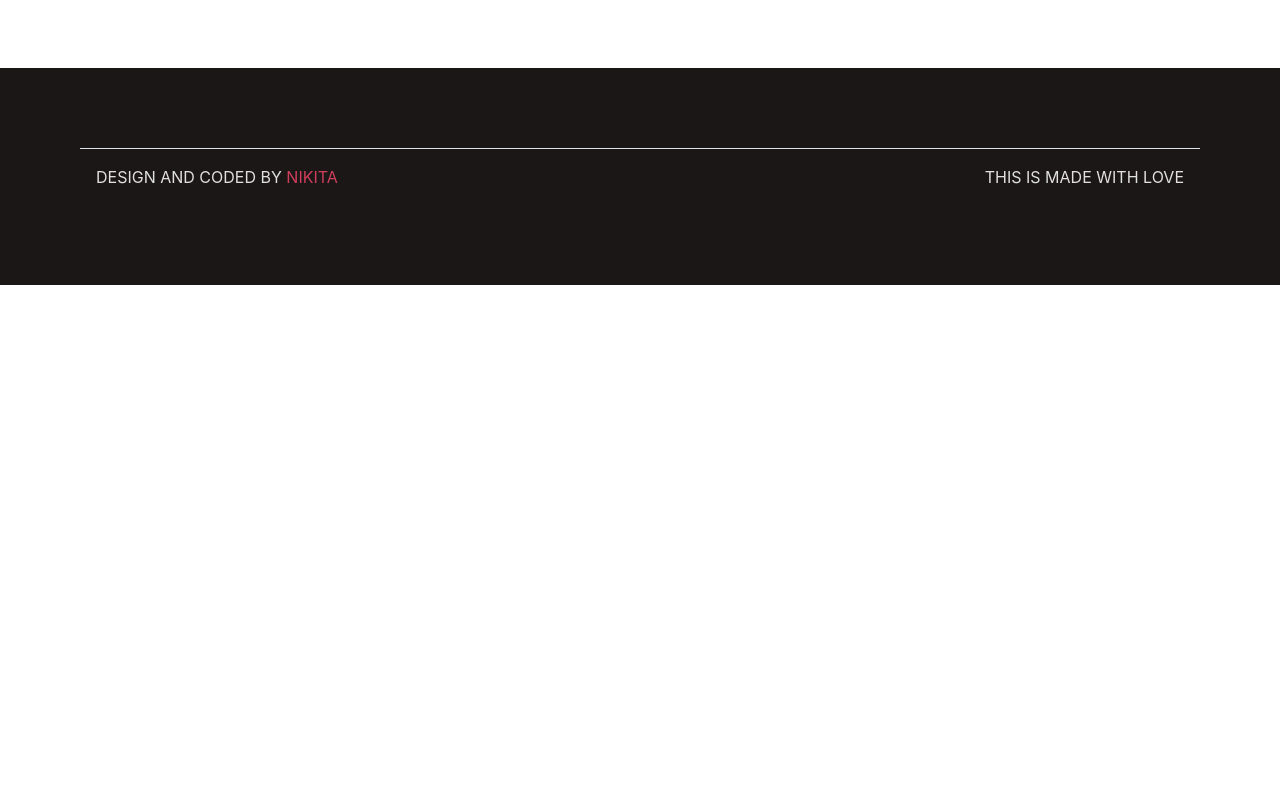
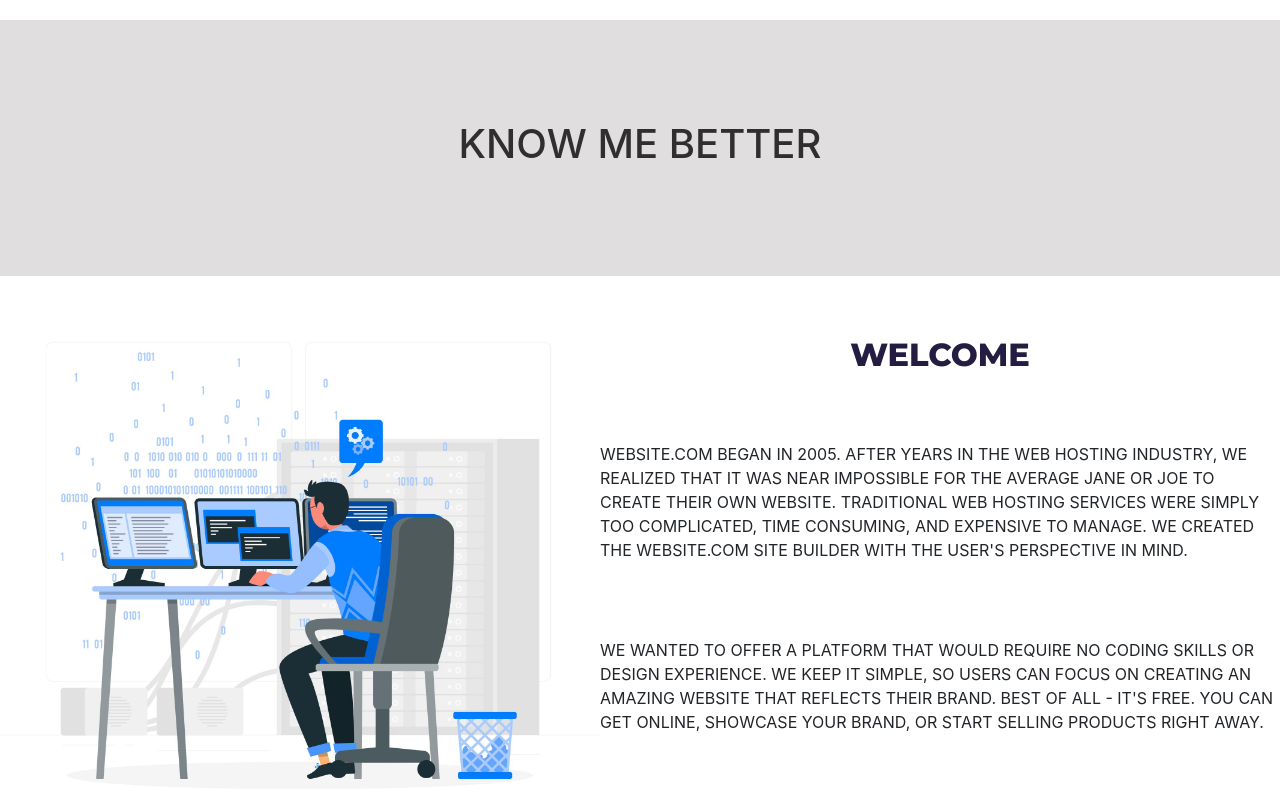
Before and after one commit to Nikita711/Fascination, a React (Create React App) app: page /About in a window 1280 px wide. Shown: the part 780-1580 px from the top of the page. Before the commit the page ends 1065 px from the top, so only its background shows below. Built offline with nearby package versions, Linux system fonts and the light colour scheme; a web font is replaced by a local one.

Commit message:
About us page Ready

```diff
--- a/src/App.js
+++ b/src/App.js
@@ -1,5 +1,5 @@
 import React, { Component } from "react";
-import { BrowserRouter, Route, Switch, Router } from "react-router-dom";
+import { BrowserRouter, Route, Switch } from "react-router-dom";
 
 import Projects from "./Components/Projects";
 import About from "./Components/About";
@@ -17,11 +17,11 @@
           <div>
             <Navbar />
             <Switch>
-              <Route path="/Projects" component={Projects} exact />
+              <Route path="/Projects" exact component={Projects} />
               <Route path="/About" component={About} />
               <Route path="/Contact" component={Contact} />
               <Route path="/Skills" component={Cards} />
-              <Route path="/" component={Error} />
+              <Route path="#" component={Error} />
             </Switch>
           </div>
         </BrowserRouter>
--- /dev/null
+++ b/src/Components/About.css
@@ -0,0 +1,28 @@
+@import url("https://fonts.googleapis.com/css2?family=Montserrat:wght@800&display=swap");
+
+.home-header {
+  background-color: rgb(224, 222, 222);
+  padding: 100px;
+}
+.home-header h1 {
+  color: rgb(48, 46, 46);
+  text-align: center;
+}
+.home-content {
+  display: flex;
+  flex-direction: row;
+  justify-content: space-around;
+}
+img {
+  height: 600px;
+  width: 600px;
+}
+.home-content p {
+  padding-top: 60px;
+}
+.home-content h2 {
+  color: rgb(36, 29, 65);
+  text-align: center;
+  font-family: "Montserrat", sans-serif;
+  font-weight: 800;
+}
--- a/src/Components/About.jsx
+++ b/src/Components/About.jsx
@@ -1,47 +1,35 @@
 import React from "react";
+import img2 from "../Images/4002785.jpg";
+import "./About.css";
 
 function About(props) {
   return (
     <div>
-      <p title={props.title} />
-
-      {/* <p>
-        Hello, my name is Garrett. I'm a full stack engineer with experience in
-        Angular, AngularJS, Express JS, Node JS, Oracle SQL, MongoDB, and React.
-      </p>
-
-      <p>
-        My dream is to one day start my own business and become an entrepreneur
-        (currently working on some ideas).
-      </p>
-
-      <p>
-        I'm constantly learning new things. currently those things include
-        gaining more experience with MongoDB, React, Express JS, and Node JS
-      </p>
-
-      <p>
-        My latest project, Dev Grub, is a cookbook for developers. You can check
-        it out{" "}
-        <a href="https://devgrub.com" target="_blank" rel="noopener noreferrer">
-          here
-        </a>
-        , or on the homepage. It is built with Angular, MongoDB, Express JS, and
-        Node JS. However, I will be rebuilding it using React in the coming
-        months
-      </p>
-
-      <p>
-        When I'm not learning something new chances are I'm creating some
-        YouTube videos. You can find those{" "}
-        <a
-          href="http://www.youtube.com/c/GarrettLove1"
-          target="_blank"
-          rel="noopener noreferrer"
-        >
-          here
-        </a>
-      </p> */}
+      {/* <p title={props.title} /> */}
+      <div className="home-header">
+        <h1>Know me better</h1>
+      </div>
+      <div className="home-content">
+        <img src={img2} alt="Side pic for about us" />
+        <p>
+          <h2>Welcome</h2>
+          <p>
+            Website.com began in 2005. After years in the web hosting industry,
+            we realized that it was near impossible for the average Jane or Joe
+            to create their own website. Traditional web hosting services were
+            simply too complicated, time consuming, and expensive to manage. We
+            created the Website.com Site Builder with the user's perspective in
+            mind.
+          </p>
+          <p>
+            We wanted to offer a platform that would require no coding skills or
+            design experience. We keep it simple, so users can focus on creating
+            an amazing website that reflects their brand. Best of all - it's
+            free. You can get online, showcase your brand, or start selling
+            products right away.
+          </p>
+        </p>
+      </div>
     </div>
   );
 }
--- a/src/Components/Card.jsx
+++ b/src/Components/Card.jsx
@@ -6,7 +6,7 @@
   return (
     <div className="card text-center">
       <div className="overflow">
-        <img src={img1} alt="image 1" className="card-img-top" />
+        <img src={img1} alt="this should come " className="card-img-top" />
       </div>
       <div className="card-body text-dark">
         <p>
--- a/src/Components/Contact.css
+++ b/src/Components/Contact.css
@@ -6,11 +6,18 @@
 .contact-head {
   color: Red;
   font-family: "Balsamiq Sans", cursive;
-  padding-left: 12px;
+  padding-top: 10px;
+  padding-left: 35px;
   font-size: 46px;
+  font-weight: 800;
 }
 .sub-head {
   font-family: "Balsamiq Sans", cursive;
-  padding-left: 12px;
+  padding-left: 35px;
   font-size: 44px;
+  padding-bottom: 20px;
 }
+.pb-3 {
+  font-weight: 700;
+  font-size: 60px;
+}
--- a/src/Components/Navbar.jsx
+++ b/src/Components/Navbar.jsx
@@ -4,12 +4,13 @@
 class Navbar extends Component {
   render() {
     return (
+      <>
         <header>
-        <nav class="nav-header">
-          <div class="logo">
+          <nav className="nav-header">
+            <div className="logo">
               <h1>fascination</h1>
             </div>
-          <div class="main-nav">
+            <div className="main-nav">
               <ul>
                 <li>
                   {/* <a href="/Home">home</a> */}
@@ -37,12 +38,13 @@
           <div className="main-content">
             <div className="intro">
               <h2>
-              Hi,This is <span class="color">Mac</span>
+                Hi,This is <span className="color">Mac</span>
               </h2>
               <h4>i'm a front-end developer and this is my Portfolio.</h4>
             </div>
           </div>
         </header>
+      </>
     );
   }
 }
--- a/src/Components/Projects.jsx
+++ b/src/Components/Projects.jsx
@@ -21,7 +21,7 @@
             <div class="col-lg-4 col-md-6">
               <div class="single-services">
                 <span class="lnr lnr-pie-chart"></span>
-                <a href="#">
+                <a href="/">
                   <h4>Web Design</h4>
                 </a>
                 <p>
@@ -33,7 +33,7 @@
             <div class="col-lg-4 col-md-6">
               <div class="single-services">
                 <span class="lnr lnr-laptop-phone"></span>
-                <a href="#">
+                <a href="/">
                   <h4>Web Development</h4>
                 </a>
                 <p>
@@ -45,7 +45,7 @@
             <div class="col-lg-4 col-md-6">
               <div class="single-services">
                 <span class="lnr lnr-camera"></span>
-                <a href="#">
+                <a href="/">
                   <h4>Photography</h4>
                 </a>
                 <p>
@@ -58,7 +58,7 @@
             <div class="col-lg-4 col-md-6">
               <div class="single-services">
                 <span class="lnr lnr-picture"></span>
-                <a href="#">
+                <a href="/">
                   <h4>Clipping Path</h4>
                 </a>
                 <p>
@@ -71,7 +71,7 @@
             <div class="col-lg-4 col-md-6">
               <div class="single-services">
                 <span class="lnr lnr-tablet"></span>
-                <a href="#">
+                <a href="/">
                   <h4>Apps Interface</h4>
                 </a>
                 <p>
@@ -83,7 +83,7 @@
             <div class="col-lg-4 col-md-6">
               <div class="single-services">
                 <span class="lnr lnr-rocket"></span>
-                <a href="#">
+                <a href="/">
                   <h4>Graphic Design</h4>
                 </a>
                 <p>
```
Lines whose indentation alone changed are shown as unchanged.
